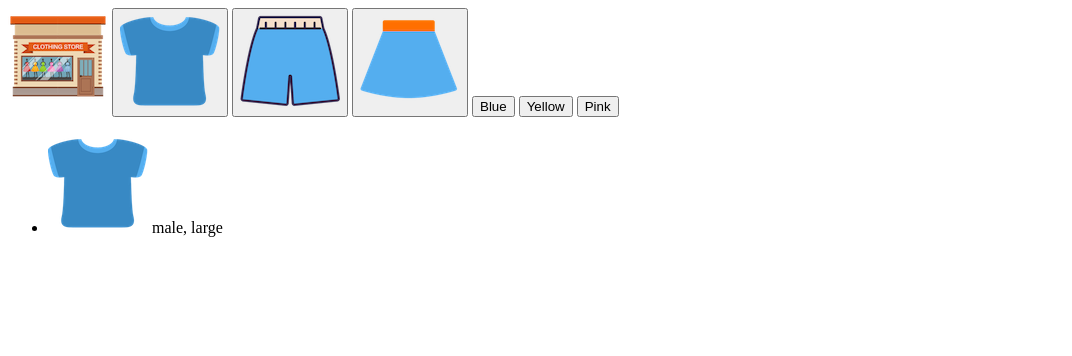
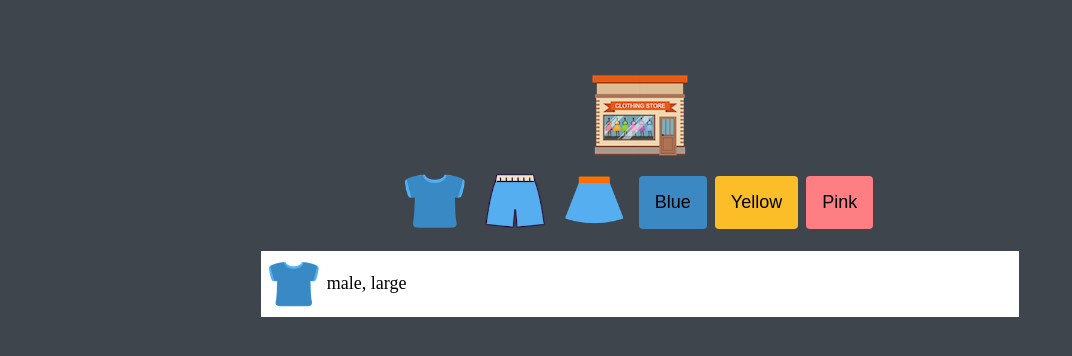
Before and after one commit to liondot/mini_game, a plain HTML site: page index.html in a window 1280 px wide. Shown: the whole page, without its empty margins (0-1072 px from the left). Drawn offline with Linux system fonts and the light colour scheme.

Commit message:
set style.css

```diff
--- /dev/null
+++ b/css/style.css
@@ -0,0 +1,101 @@
+:root {
+    /* color  */
+    --color-black: #3f454d;
+    --color-white: #ffffff;
+    --color-blue: #3b88c3;
+    --color-yellow: #fbbe28;
+    --color-pink: #fd7f84;
+    --color-light-grey: #dfdfdf;
+
+    /* size  */
+    --size-button : 60px;
+    --size-border :4px;
+    --font-size:18px;
+    --size-thumbnail : 50px;
+    --base-space: 8px;
+
+    /* animation  */
+    --animation-duration: 300ms;
+}
+
+body {
+    background-color: var(--color-black);
+    display: flex;
+    flex-direction: column ;
+    justify-content: center;
+    align-items: center;
+    height: 100vh;
+}
+
+.logo{
+    cursor: pointer;
+    transition: transform var(--animation-duration) ease;
+}
+
+.btn {
+    background-color: transparent;
+    border: none;
+    outline: none;
+    cursor: pointer;
+    transition: transform var(--animation-duration) ease;
+    margin-right: var(--base-space);
+}
+
+.btn:hover,
+.logo:hover {
+    transform: scale(1.1);
+}
+
+.buttons {
+    display: flex;
+    align-items: center;
+}
+
+.imgBtn {
+    width: var(--size-button);
+    height: var(--size-button);
+}
+
+.colorBtn {
+    font-size: var(--font-size);
+    padding: calc(var(--base-space)*2);
+    border-radius: var(--size-border);
+}
+
+.blue{
+    background-color: var(--color-blue);
+}
+
+.yellow{
+    background-color: var(--color-yellow);
+}
+
+.pink{
+    background-color: var(--color-pink);
+}
+
+.items {
+    width: 60%;
+    height: 60%;
+    list-style: none;
+    padding-left: 0;
+    overflow-y: auto;
+}
+
+.item {
+    background-color: var(--color-white);
+    display: flex;
+    align-items: center;
+    padding: var(--base-space);
+    margin-bottom: var(--base-space);
+}
+
+.item__thumbnail {
+    width: var(--size-thumbnail);
+    height: var(--size-thumbnail);
+}
+
+.item__description {
+    margin-left: var(--base-space);
+    font-size: var(--font-size);
+}
--- a/index.html
+++ b/index.html
@@ -7,7 +7,7 @@
     <link rel="apple-touch-icon" href="/images/192x192.png" />
     <meta name="viewport" content="width=device-width, initial-scale=1.0" />
     <title>Online Shopping</title>
-    <link rel="stylesheet" href="style.css" />
+    <link rel="stylesheet" href="css/style.css" />
     <script src="src/main.js" defer></script>
 
 </head>
@@ -16,12 +16,15 @@
     <!-- logo -->
     <img src="img/logo.png" alt="logo" class="logo">
     <!-- buttons -->
+    <div class="buttons">
         <button class="btn"><img src="img/blue_t.png" alt="tshirt" class="imgBtn"></button>
         <button class="btn"><img src="img/blue_p.png" alt="pants" class="imgBtn"></button>
         <button class="btn"><img src="img/blue_s.png" alt="skirt" class="imgBtn"></button>
         <button class="btn colorBtn blue">Blue</button>
         <button class="btn colorBtn yellow">Yellow</button>
         <button class="btn colorBtn pink">Pink</button>
+    </div>
+
     <!-- items -->
     <ul class="items">
         <li class="item">
```
Lines whose indentation alone changed are shown as unchanged.
